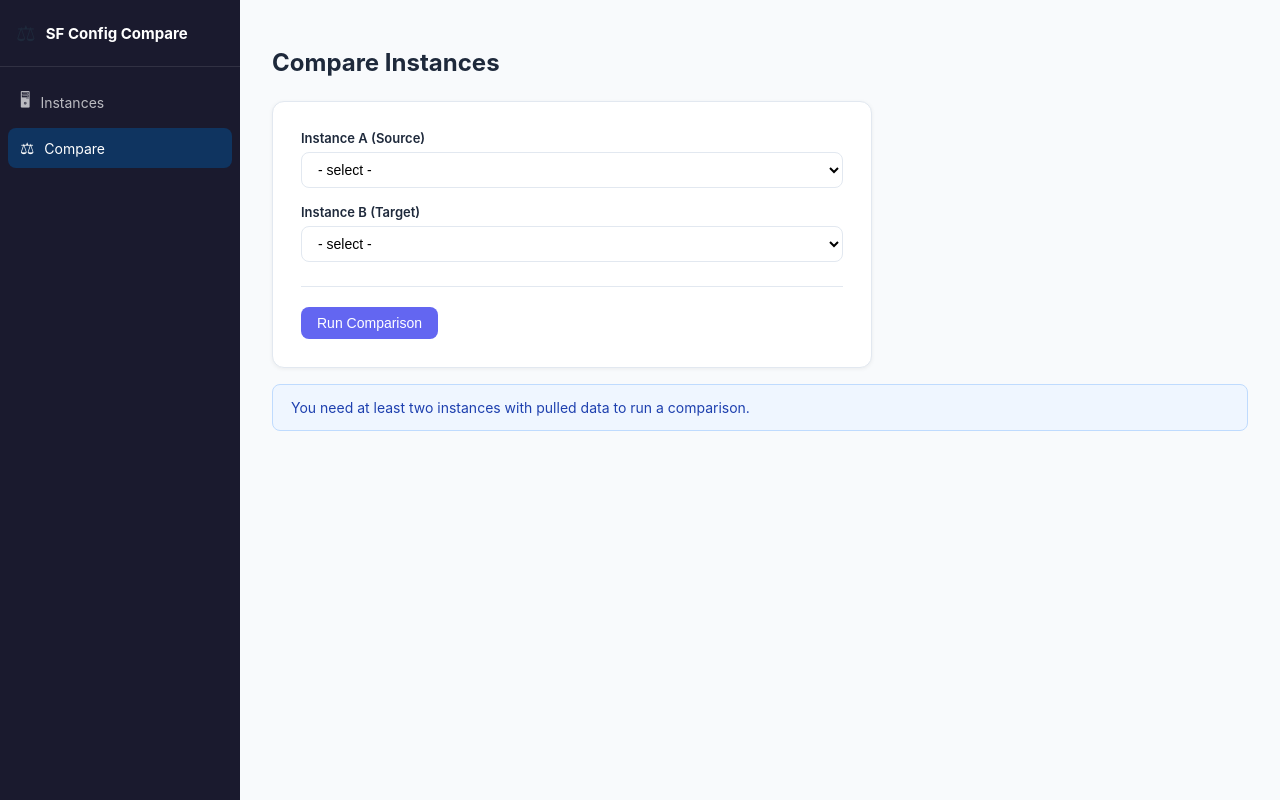
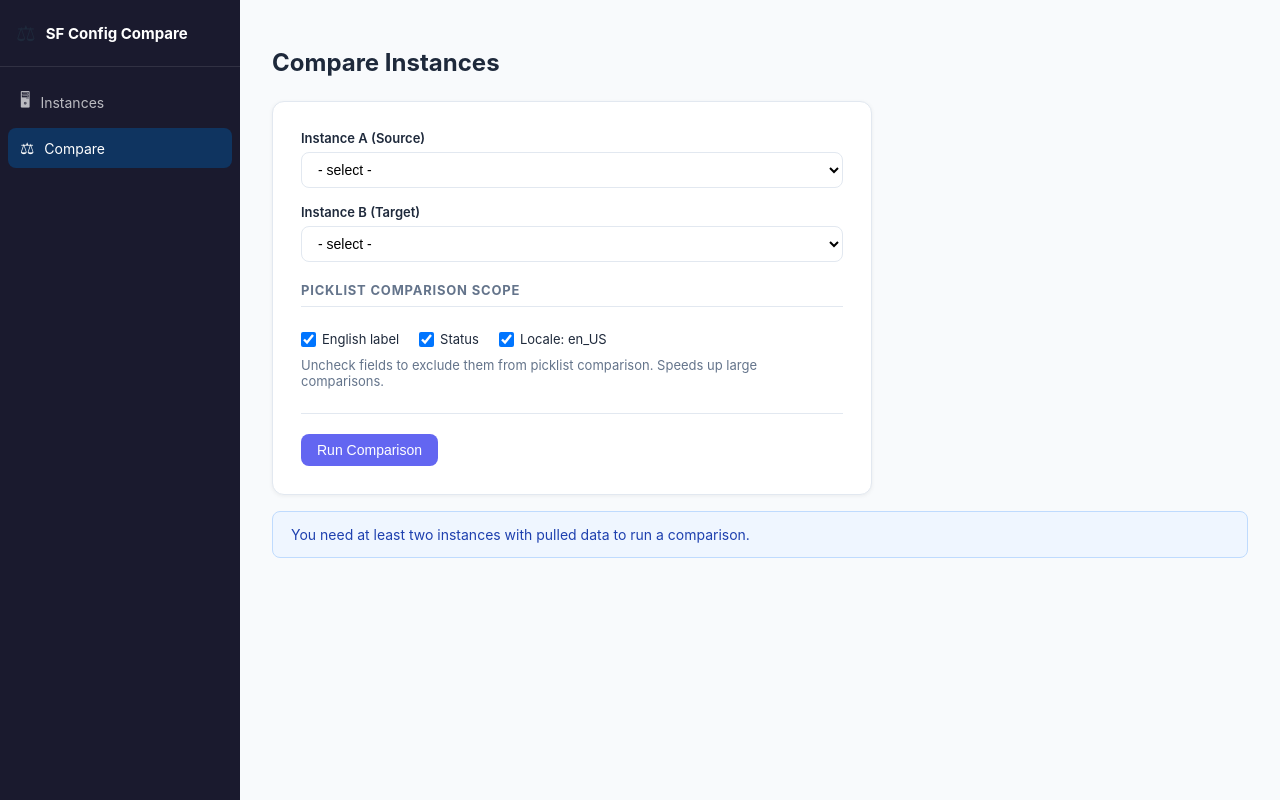
Before and after one commit to SahirVhora/sf-config-compare, a Flask app: page /compare in a window 1280 px wide. Run offline with Flask 3, Linux system fonts and the light colour scheme; data that the repository does not hold is empty; some libraries are stand-ins or nearby versions.

Commit message:
Add test connection, report access guard, picklist field filtering, Dockerfile, and revamp README

```diff
--- a/app.py
+++ b/app.py
@@ -12,7 +12,7 @@ from logging.handlers import RotatingFileHandler
 from flask import (Flask, Response, abort, flash, redirect, render_template,
                    request, session, stream_with_context, url_for)
 
-from config import LOGS_DIR, REPORTS_DIR, SECRET_KEY, LOG_LEVEL
+from config import LOGS_DIR, REPORTS_DIR, SECRET_KEY, LOG_LEVEL, REPORT_ACCESS_TOKEN
 from core.auth import (delete_credentials, get_client_secret, get_password,
                        store_client_secret, store_password)
 from core.comparator import compare_instances
@@ -290,7 +290,8 @@ def compare():
             return render_template("compare.html", instances=instances)
         inst_a = get_instance(id_a)
         inst_b = get_instance(id_b)
-        result = compare_instances(id_a, id_b)
+        picklist_fields = set(request.form.getlist("compare_fields")) or None
+        result = compare_instances(id_a, id_b, picklist_fields=picklist_fields)
         excel_path = generate_excel_report(
             inst_a["alias"], inst_b["alias"], result, inst_a, inst_b
         )
@@ -314,6 +315,8 @@ def compare():
 def view_report(report_id):
     if not re.match(r'^[A-Za-z0-9_\-]{3,160}$', report_id):
         abort(400, 'Invalid report ID')
+    if REPORT_ACCESS_TOKEN and request.args.get("token") != REPORT_ACCESS_TOKEN:
+        abort(403, "Missing or invalid report access token")
     report_path = REPORTS_DIR / f'{report_id}.html'
     try:
         resolved = report_path.resolve()
@@ -330,11 +333,53 @@ def view_report(report_id):
 
 @app.route("/reports/<report_id>/download")
 def download_report(report_id):
+    if REPORT_ACCESS_TOKEN and request.args.get("token") != REPORT_ACCESS_TOKEN:
+        abort(403, "Missing or invalid report access token")
     from flask import send_file
     xlsx = REPORTS_DIR / f"{report_id}.xlsx"
     if not xlsx.exists():
         abort(404)
     return send_file(str(xlsx), as_attachment=True, download_name=xlsx.name)
+
+
+@app.route("/instances/<int:instance_id>/test", methods=["POST"])
+def test_connection(instance_id):
+    """Lightweight connectivity test — fetches $metadata with the stored credentials."""
+    import requests as _req
+    instance = get_instance(instance_id)
+    if not instance:
+        return {"ok": False, "error": "Instance not found"}, 404
+
+    try:
+        metadata_url = f'{instance["base_url"]}/odata/v2/$metadata'
+        headers = {"Accept": "application/xml"}
+        timeout = 15
+
+        if instance.get("auth_type") == "oauth2":
+            from core.auth import fetch_oauth_token, get_client_secret as _gcs
+            secret = _gcs(instance["alias"])
+            if not secret:
+                return {"ok": False, "error": "No client secret stored"}, 400
+            token = fetch_oauth_token(
+                instance["token_url"], instance["client_id"], secret, instance["company_id"]
+            )
+            headers["Authorization"] = f"Bearer {token}"
+            username = pwd = None
+        else:
+            from core.auth import format_basic_username, get_password as _gp
+            pwd = _gp(instance["alias"])
+            if not pwd:
+                return {"ok": False, "error": "No password stored"}, 400
+            username = format_basic_username(instance.get("username"), instance.get("company_id"))
+
+        resp = _req.get(metadata_url, auth=(username, pwd) if username and pwd else None, headers=headers, timeout=timeout)
+        if resp.status_code == 200:
+            return {"ok": True, "message": f"Connected. HTTP {resp.status_code}, {len(resp.content)} bytes"}, 200
+        return {"ok": False, "error": f"HTTP {resp.status_code}: {resp.reason}"}, 400
+
+    except Exception as exc:
+        logger.warning("Connection test failed for instance %s: %s", instance.get("alias"), exc)
+        return {"ok": False, "error": str(exc)}, 400
 
 
 def _form_to_instance(form) -> dict:
--- a/config.py
+++ b/config.py
@@ -17,3 +17,6 @@ if not SECRET_KEY:
         'Generate one with: python3 -c "import secrets; print(secrets.token_hex(32))"'
     )
 LOG_LEVEL = os.getenv("LOG_LEVEL", "INFO")
+
+# Optional shared secret to guard report endpoints
+REPORT_ACCESS_TOKEN = os.getenv("REPORT_ACCESS_TOKEN") or None
--- a/static/style.css
+++ b/static/style.css
@@ -71,6 +71,13 @@ body { font-family: -apple-system, BlinkMacSystemFont, "Segoe UI", Roboto, sans-
 .btn-ghost:hover { background: var(--bg); }
 .btn-danger { background: transparent; color: var(--danger); border: 1px solid var(--danger); }
 .btn-danger:hover { background: #fef2f2; }
+
+/* Connection test */
+.test-status { font-size: .8rem; margin-left: .75rem; }
+.test-status.testing { color: var(--warning); }
+.test-status.success { color: #16a34a; }
+.test-status.error { color: var(--danger); }
+.test-status.info { color: var(--text-muted); }
 .btn-sm { padding: 5px 12px; font-size: 12px; }
 
 /* Forms */
--- a/templates/compare.html
+++ b/templates/compare.html
@@ -26,7 +26,25 @@
         {% endfor %}
       </select>
     </div>
-<div class="form-actions">
+
+    <div class="form-section-title" style="margin-top:20px;">Picklist Comparison Scope</div>
+    <div class="checkbox-group">
+      <label class="checkbox-label">
+        <input type="checkbox" name="compare_fields" value="label_en" checked>
+        English label
+      </label>
+      <label class="checkbox-label">
+        <input type="checkbox" name="compare_fields" value="status" checked>
+        Status
+      </label>
+      <label class="checkbox-label">
+        <input type="checkbox" name="compare_fields" value="locale:en_US" checked>
+        Locale: en_US
+      </label>
+    </div>
+    <p class="muted">Uncheck fields to exclude them from picklist comparison. Speeds up large comparisons.</p>
+
+    <div class="form-actions">
       <button type="submit" class="btn btn-primary">Run Comparison</button>
     </div>
   </form>
```
Also changed, not shown: templates/instance_form.html (+40 -0 lines), README.md, assets/screenshot-landing.png (added), 2 other files.
